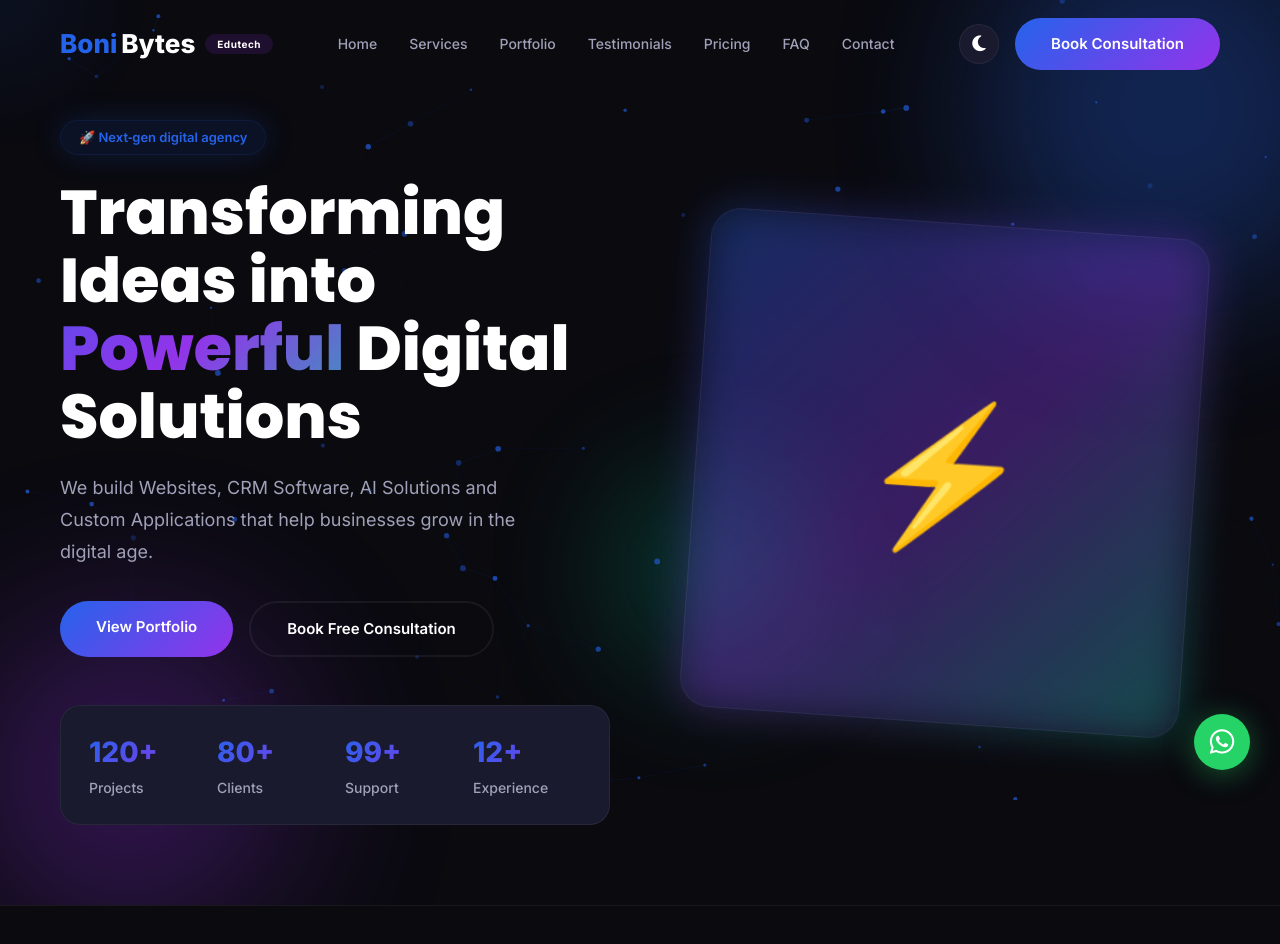
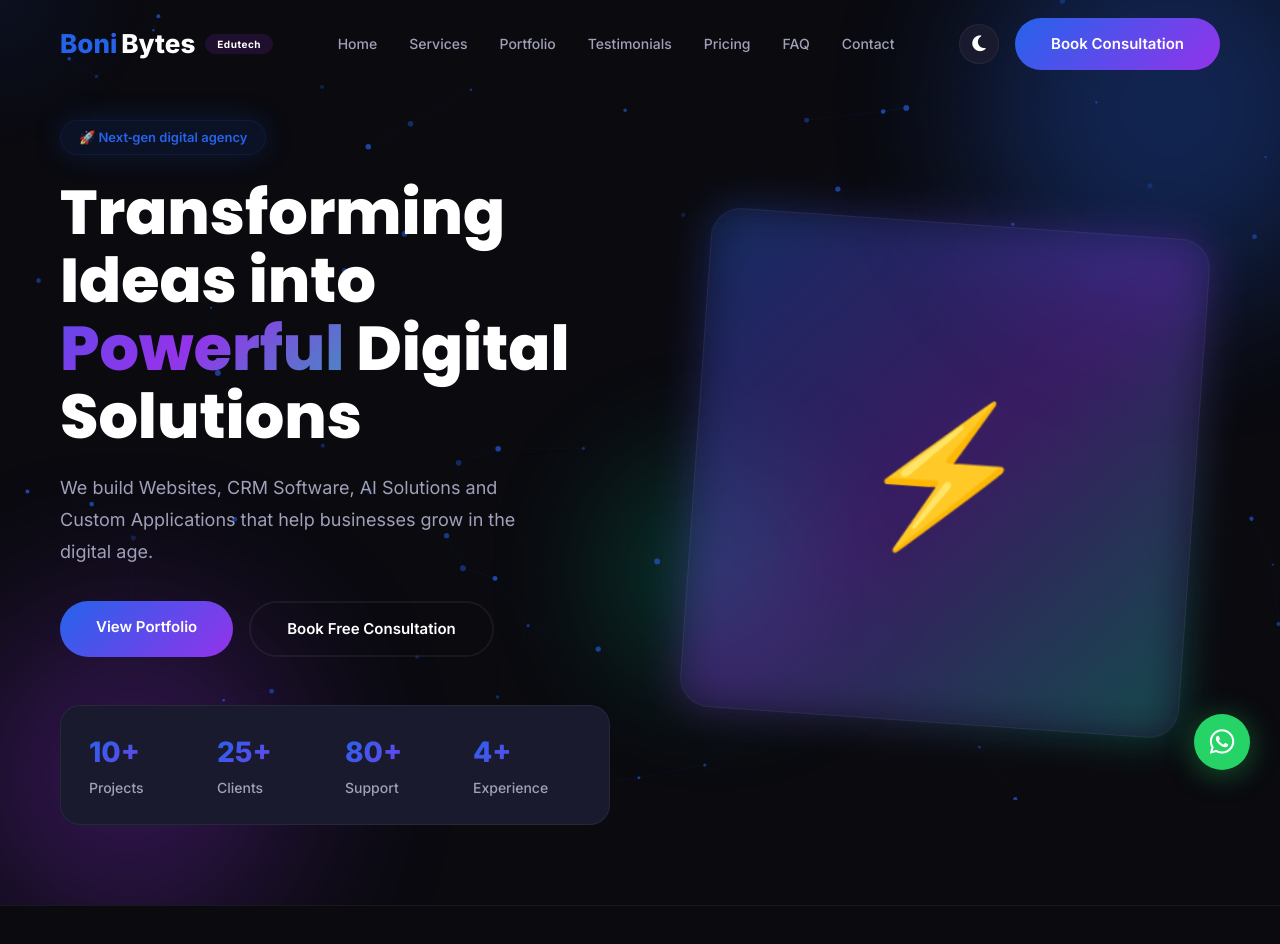
Before and after one commit to Rahulprasad29V/boni-bytes-edutech.portfolio-, a plain HTML site: page index.html in a window 1280 px wide. Shown: the top 944 px of the page. Drawn offline with Linux system fonts and the light colour scheme.

Commit message:
Update index.html

```diff
--- a/index.html
+++ b/index.html
@@ -1686,19 +1686,19 @@
                     </div>
                     <div class="hero-stats">
                         <div>
-                            <span class="stat-number" data-count="120">0</span>
+                            <span class="stat-number" data-count="10">0</span>
                             <span class="stat-label">Projects</span>
                         </div>
                         <div>
-                            <span class="stat-number" data-count="80">0</span>
+                            <span class="stat-number" data-count="25">0</span>
                             <span class="stat-label">Clients</span>
                         </div>
                         <div>
-                            <span class="stat-number" data-count="99">0</span>
+                            <span class="stat-number" data-count="80">0</span>
                             <span class="stat-label">Support</span>
                         </div>
                         <div>
-                            <span class="stat-number" data-count="12">0</span>
+                            <span class="stat-number" data-count="4">0</span>
                             <span class="stat-label">Experience</span>
                         </div>
                     </div>
```
